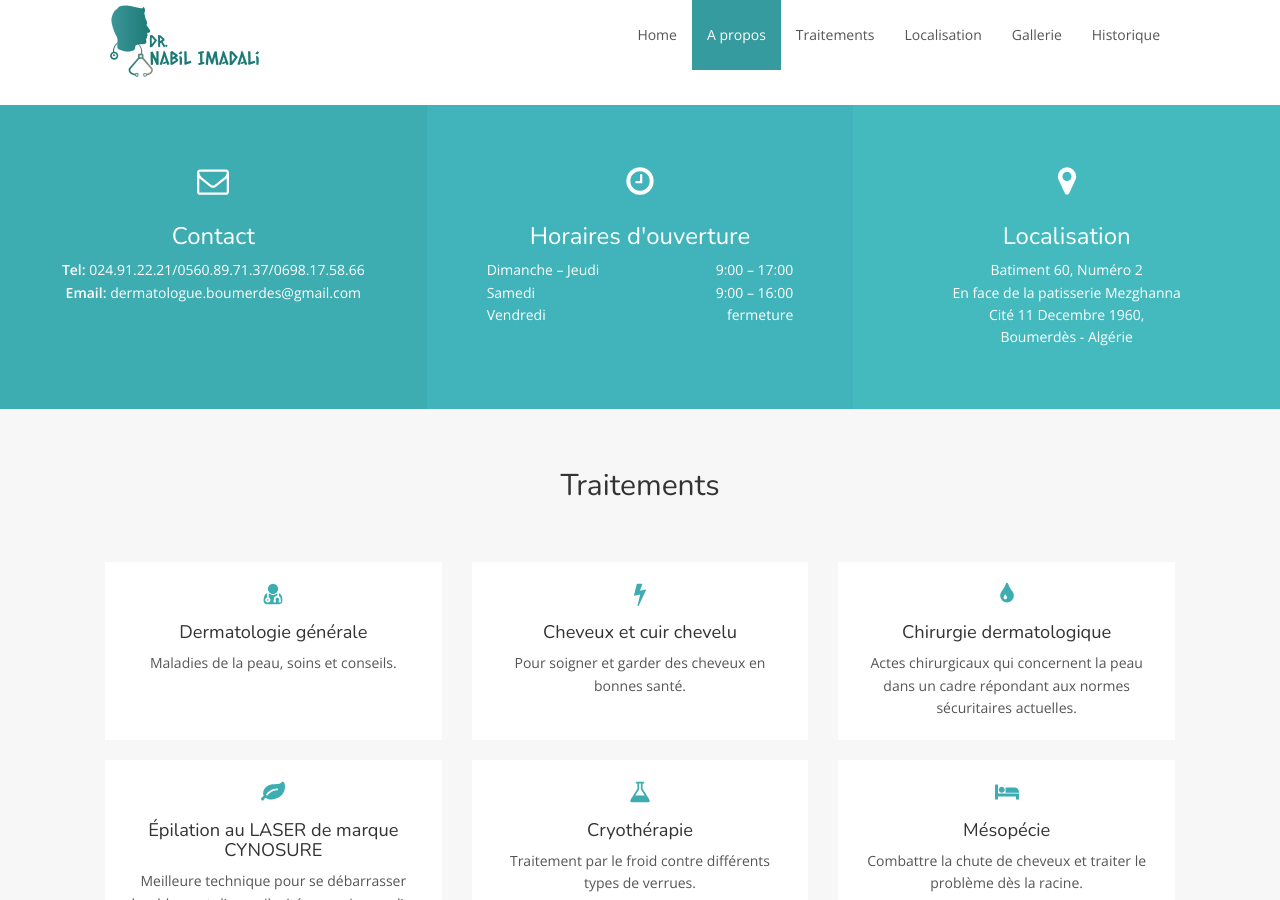
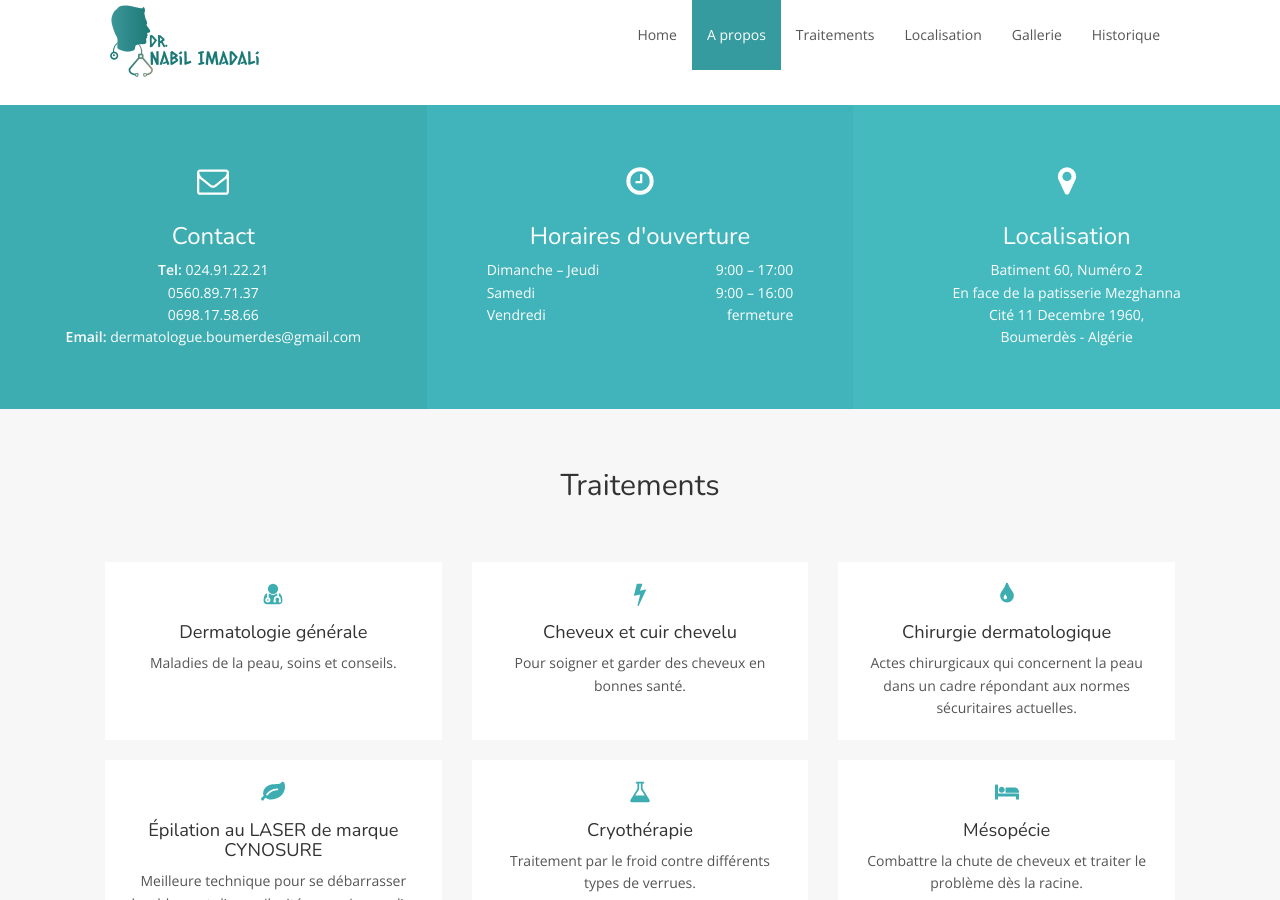
Before and after one commit to nabil-imadali/nabil-imadali.github.io, a Jekyll site: the page built from index.html, in a window 1280 px wide and 900 px high, scrolled down 698 px. Built offline with Jekyll 4.4.1, drawn with Linux system fonts in a browser that asks for light colours; nearby versions of some CDN libraries.

Commit message:
ajout numerop secretariat

```diff
--- a/_config.yml
+++ b/_config.yml
@@ -16,7 +16,7 @@ api_token: # Enter API token here
 
 # Contact info
 contact:
-    phone: 024.91.22.21/0560.89.71.37/0698.17.58.66
+    phone: 024.91.22.21 <br> 0560.89.71.37 <br> 0698.17.58.66
 #    emergency: 931 53 234
     email: dermatologue.boumerdes@gmail.com
     address: Batiment 60, Numéro 2 <br> En face de la patisserie Mezghanna <br> Cité 11 Decembre 1960, <br> Boumerdès - Algérie
```
